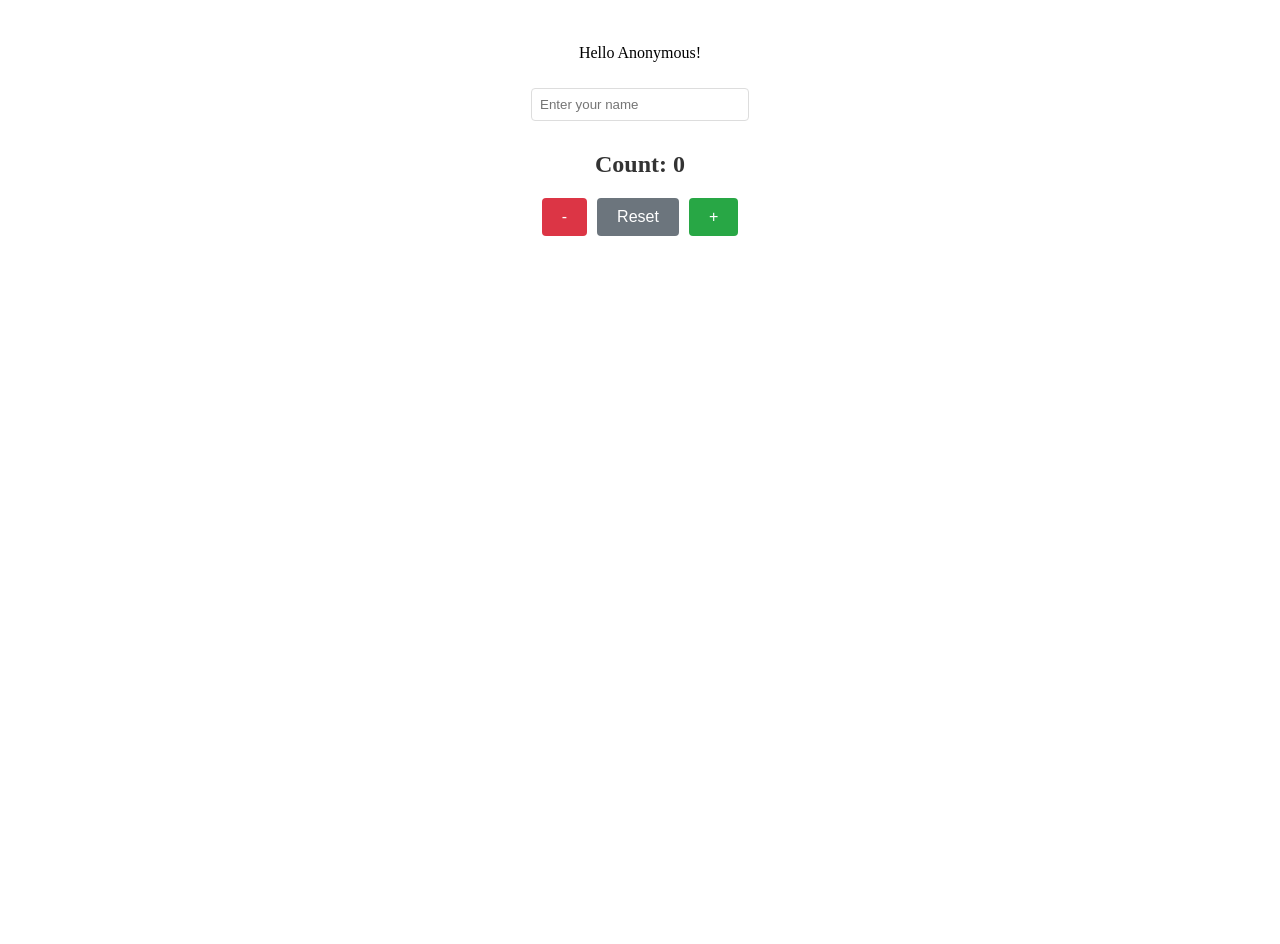
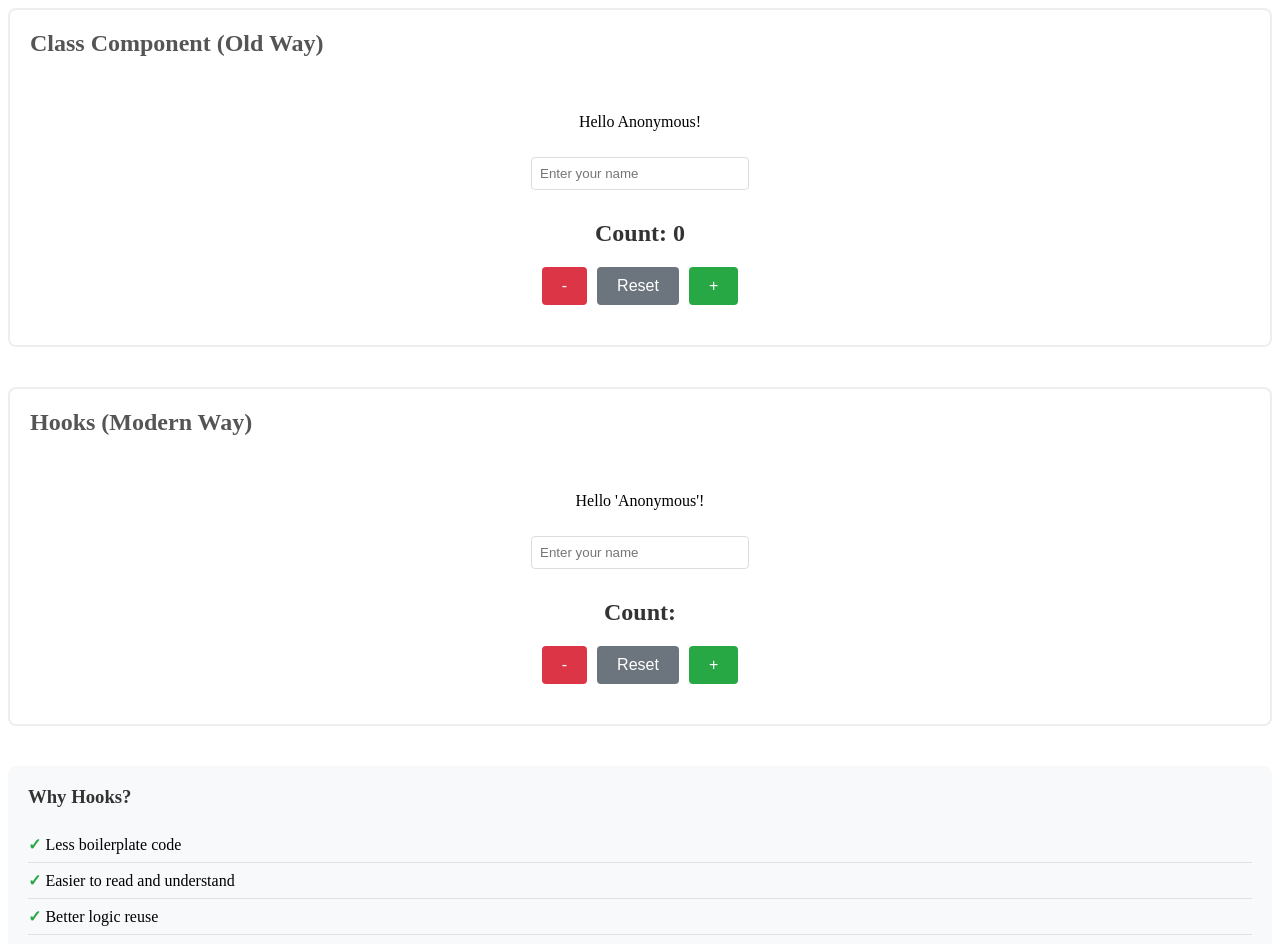
Before and after one commit to gotagitgit/ReactDemo, a React (Create React App) app: page / in a window 1280 px wide. Shown: the top 944 px of the page. Before the commit the page ends 800 px from the top, so only its background shows below. Built offline with nearby package versions, Linux system fonts and the light colour scheme.

Commit message:
Initial Counter using Hooks

```diff
--- a/src/App.tsx
+++ b/src/App.tsx
@@ -1,10 +1,11 @@
 import React from 'react';
 import './App.css';
 import ClassCounter from './counter/ClassCounter';
+import CounterDemo from './counter/CounterDemo';
 
 function App() {
   return (
-    <ClassCounter />
+    <CounterDemo />
   );
 }
 
--- /dev/null
+++ b/src/counter/CounterDemo.tsx
@@ -0,0 +1,32 @@
+import React from 'react';
+import ClassCounter from './ClassCounter';
+import HookCounter from './HookCounter';
+
+function CounterDemo()
+{
+    return (
+        <>
+        <div className="demo-section">
+            <h2>Class Component (Old Way)</h2>
+            <ClassCounter />
+        </div>
+
+        <div className="demo-section">
+            <h2>Hooks (Modern Way)</h2>
+            <HookCounter />
+        </div>
+
+        <div className="comparison">
+            <h3>Why Hooks?</h3>
+            <ul>
+            <li>Less boilerplate code</li>
+            <li>Easier to read and understand</li>
+            <li>Better logic reuse</li>
+            <li>No 'this' binding issues</li>
+            </ul>
+        </div>
+        </>
+    );
+}
+
+export default CounterDemo;
--- /dev/null
+++ b/src/counter/HookCounter.tsx
@@ -0,0 +1,22 @@
+import React from 'react';
+
+function HookCounter()
+{
+    return (
+        <div className="counter">
+        <p>Hello 'Anonymous'!</p>
+        <input
+            type="text"
+            placeholder="Enter your name"
+        />
+        <h3>Count: </h3>
+        <div className="buttons">
+            <button>-</button>
+            <button>Reset</button>
+            <button>+</button>
+        </div>
+        </div>
+    );
+}
+
+export default HookCounter;
--- /dev/null
+++ b/src/counter/IClassCounterState.tsx
@@ -0,0 +1,4 @@
+export interface IClassCounterState {
+  count: number;
+  name: string;
+}
```
Also changed, not shown: src/counter/ClassCounter.tsx (+17 -13 lines).
